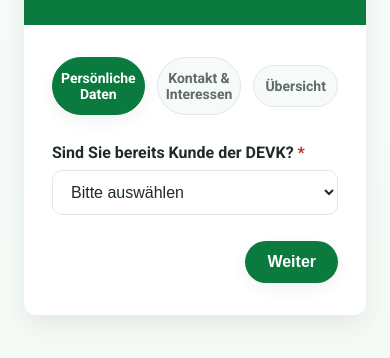
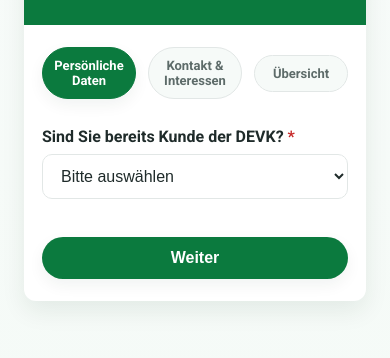
Before and after one commit to farhatamannaislam/devk-callback-form, a website: page index.html in a window 390 px wide. Shown: the part 116-474 px from the top of the page. Drawn offline with Linux system fonts and the light colour scheme.

Commit message:
Add: Media query

```diff
--- a/style.css
+++ b/style.css
@@ -253,3 +253,23 @@
     color: var(--devk-error);
     font-weight: 700
 }
+
+/* ===== Responsive ===== */
+@media (max-width: 680px) {
+    .form-container {
+        padding: 22px 18px
+    }
+
+    .buttons {
+        flex-direction: column;
+    }
+
+    .buttons button {
+        width: 100%
+    }
+
+    .progress-step {
+        font-size: 13px;
+        padding: 10px 6px
+    }
+}
```
